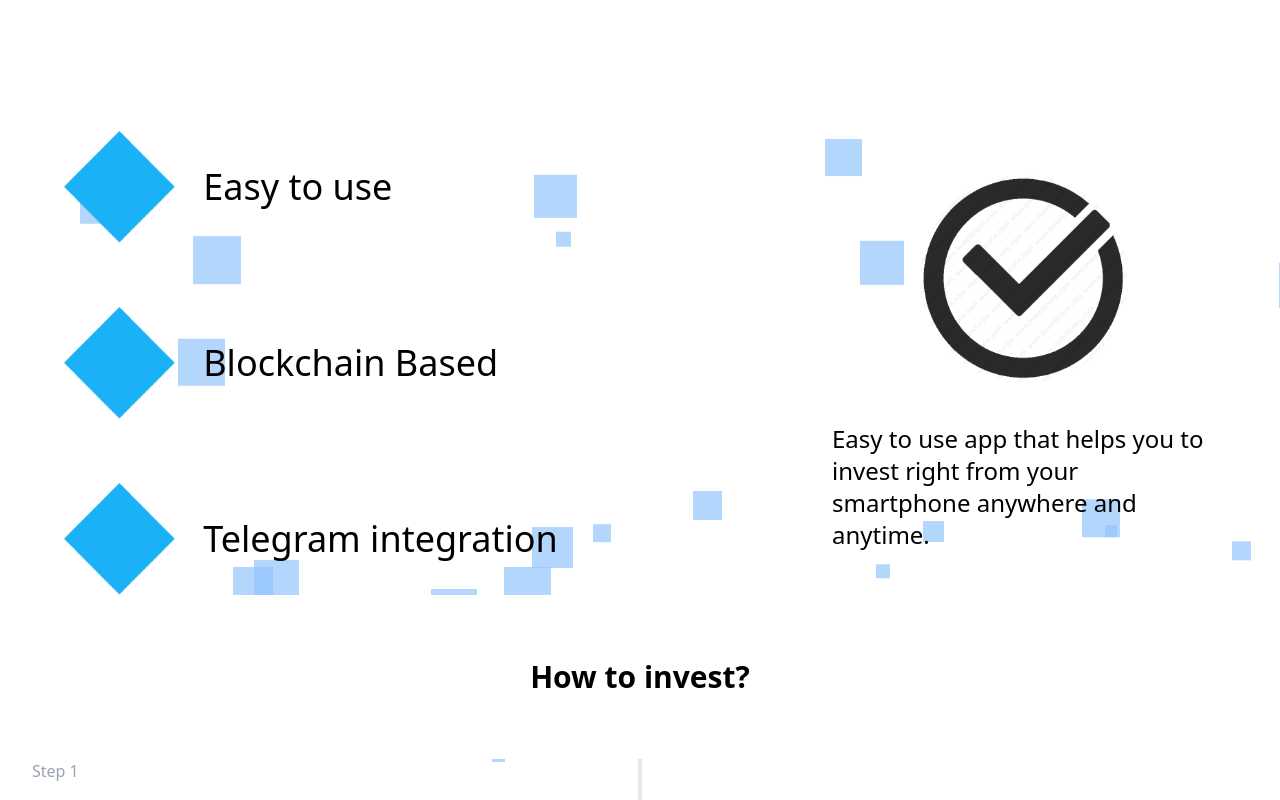
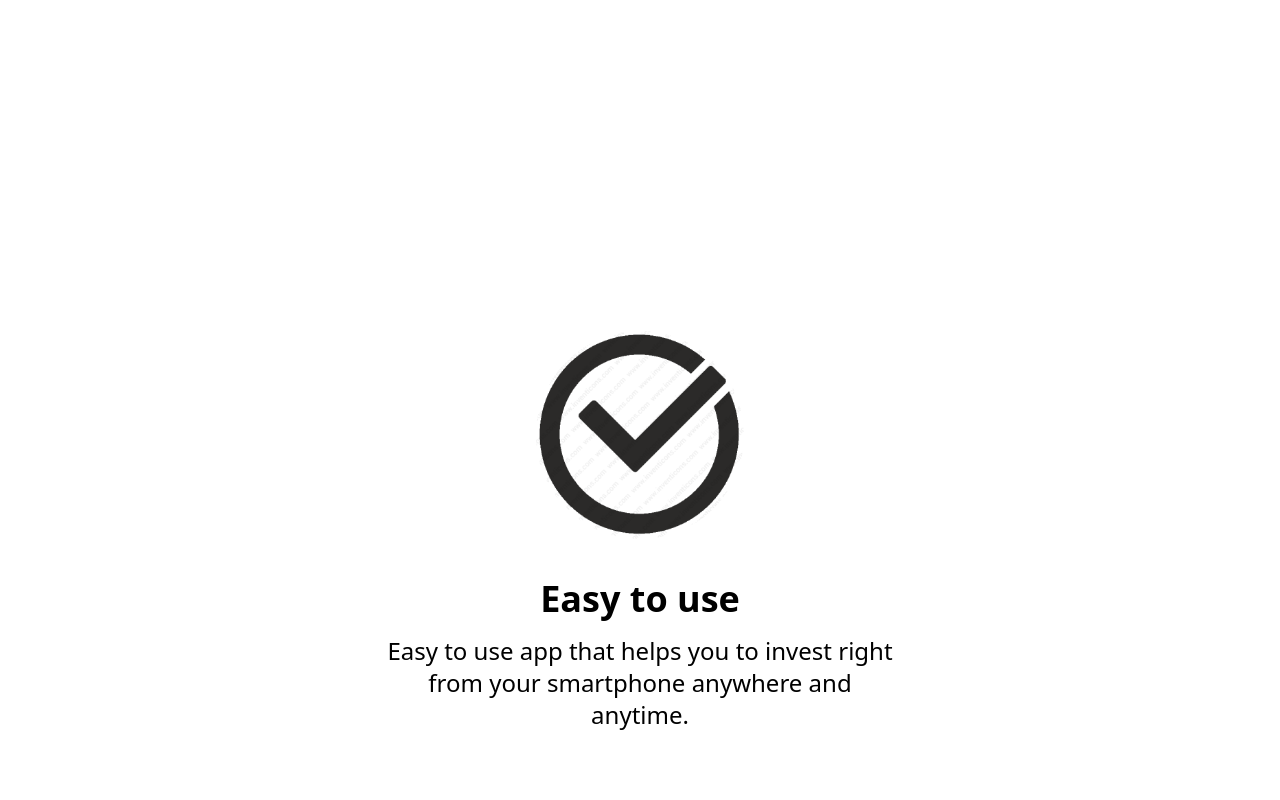
Before and after one commit to WetPirat1/CubeFund-ReactWebsite, a React (Vite) app: page / in a window 1280 px wide. Shown: the part 1540-2340 px from the top of the page. Built offline with nearby package versions, Linux system fonts and the light colour scheme.

Commit message:
functional of AdvantagesSections updated

```diff
--- a/package.json
+++ b/package.json
@@ -18,6 +18,7 @@
     "framer-motion": "^11.15.0",
     "react": "^18.3.1",
     "react-dom": "^18.3.1",
+    "react-intersection-observer": "^9.14.0",
     "react-router-dom": "^7.0.2",
     "react-stepper-horizontal": "^1.0.11"
   },
--- a/src/components/sections/AdvantagesSection.jsx
+++ b/src/components/sections/AdvantagesSection.jsx
@@ -1,59 +1,71 @@
-import React from "react";
-import FloatingSquares from "../ui/FloatingSquares";
+import React, { useState } from "react";
+import { motion } from "framer-motion";
+import { useInView } from "react-intersection-observer";
+
+const sectionsData = [
+  {
+    title: "Easy to use",
+    description:
+      "Easy to use app that helps you to invest right from your smartphone anywhere and anytime.",
+    image: "./src/assets/sections/AdvantSectionWorksImg.png",
+  },
+  {
+    title: "Blockchain Based",
+    description:
+      "Secure and decentralized blockchain technology at your fingertips.",
+    image: "./src/assets/sections/BlockchainImg.png",
+  },
+  {
+    title: "Telegram integration",
+    description: "Stay connected with seamless Telegram integration.",
+    image: "./src/assets/sections/TelegramImg.png",
+  },
+];
 
 export default function AdvantagesSection() {
+  const [currentSection, setCurrentSection] = useState(0);
+
+  const onScroll = (entry, index) => {
+    if (entry.isIntersecting) {
+      setCurrentSection(index);
+    }
+  };
+
   return (
-    <section className="relative">
-      <FloatingSquares />
+    <section className="relative flex flex-col items-center gap-2">
+      {sectionsData.map((section, index) => {
+        const { ref } = useInView({
+          threshold: 0.7,
+          triggerOnce: false,
+          onChange: (inView, entry) => onScroll(entry, index),
+        });
 
-      <div className="flex justify-between items-center max-section-screen mx-auto max-sm:flex-col">
-        <div className="w-[50%] max-sm:w-[90%] mx-auto">
-          <ul>
-            <li className="flex items-center mb-16 gap-7">
-              <img
-                className="max-h-28 max-sm:hidden"
-                src="./src/assets/sections/AdvantSectionImg.png"
-                alt=""
-              />
-              <p className="text-4xl max-sm:mx-auto max-sm:bg-[#1AB1F6] max-sm:p-2 max-sm:rounded-3xl max-sm:text-white max-sm:font-thin">
-                Easy to use
-              </p>
-            </li>
-            <li className="flex items-center mb-16 gap-7">
-              <img
-                className="max-h-28 max-sm:hidden"
-                src="./src/assets/sections/AdvantSectionImg.png"
-                alt=""
-              />
-              <p className="text-4xl max-sm:mx-auto max-sm:bg-[#1AB1F6] max-sm:p-2 max-sm:rounded-3xl max-sm:text-white max-sm:font-thin">
-                Blockchain Based
-              </p>
-            </li>
-            <li className="flex items-center gap-7">
-              <img
-                className="max-h-28 max-sm:hidden"
-                src="./src/assets/sections/AdvantSectionImg.png"
-                alt=""
-              />
-              <p className="text-4xl max-sm:mx-auto max-sm:bg-[#1AB1F6] max-sm:p-2 max-sm:rounded-3xl max-sm:text-white max-sm:font-thin">
-                Telegram integration
-              </p>
-            </li>
-          </ul>
-        </div>
-
-        <div className="mx-auto flex flex-col items-center">
-          <img
-            className="mb-10 max-w-52 max-sm:hidden"
-            src="./src/assets/sections/AdvantSectionWorksImg.png"
-            alt=""
-          />
-          <p className="max-w-96 text-2xl max-sm:hidden">
-            Easy to use app that helps you to invest right from your smartphone
-            anywhere and anytime.{" "}
-          </p>
-        </div>
-      </div>
+        return (
+          <div
+            ref={ref}
+            key={index}
+            className="w-full h-screen flex justify-center items-center"
+          >
+            {currentSection === index && (
+              <motion.div
+                initial={{ opacity: 0, y: 50 }}
+                animate={{ opacity: 1, y: 0 }}
+                exit={{ opacity: 0, y: -50 }}
+                transition={{ duration: 0.5 }}
+                className="flex flex-col items-center text-center"
+              >
+                <img
+                  className="mb-10 max-w-52"
+                  src={section.image}
+                  alt={section.title}
+                />
+                <h2 className="text-4xl font-bold mb-4">{section.title}</h2>
+                <p className="text-2xl max-w-lg">{section.description}</p>
+              </motion.div>
+            )}
+          </div>
+        );
+      })}
     </section>
   );
 }
```
Also changed, not shown: 1 other file (tests, documents, lock files or other folders).
